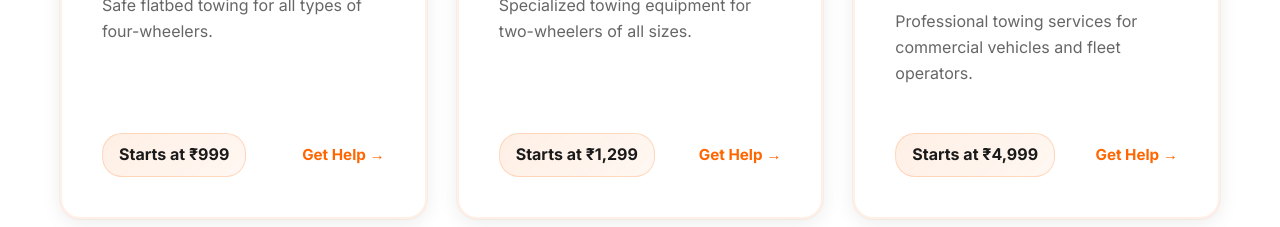
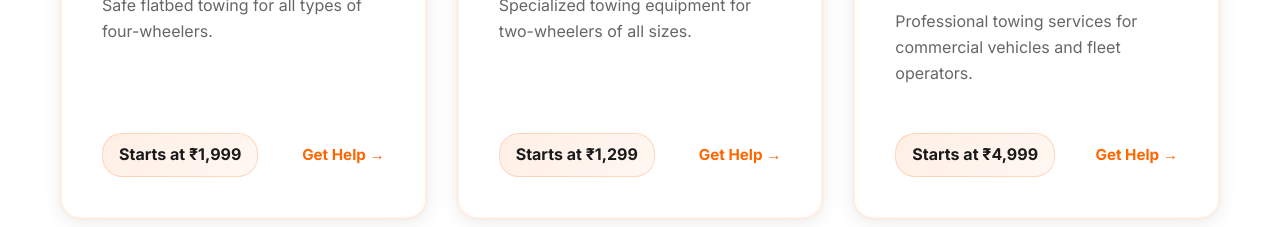
Before and after one commit to balajiprojects049-art/RSR-Express, a React (Vite) app: page / in a window 1280 px wide. Shown: the part 1480-1707 px from the top of the page. Built offline with nearby package versions, Linux system fonts and the light colour scheme.

Commit message:
Update CostEstimator and Car Towing pricing

```diff
--- a/src/components/home/CostEstimator.jsx
+++ b/src/components/home/CostEstimator.jsx
@@ -14,9 +14,9 @@ const CostEstimator = () => {
 
         // Base pricing logic (Example values in INR)
         const pricing = {
-            'bike': { 'puncture': 300, 'battery': 500, 'towing': 1200, 'fuel': 400 },
-            'car': { 'puncture': 500, 'battery': 800, 'towing': 2500, 'fuel': 600 },
-            'suv': { 'puncture': 700, 'battery': 1200, 'towing': 3500, 'fuel': 800 }
+            'bike': { 'puncture': 599, 'battery': 599, 'towing': 1299, 'fuel': 599 },
+            'car': { 'puncture': 599, 'battery': 599, 'towing': 1999, 'fuel': 599 },
+            'suv': { 'puncture': 599, 'battery': 599, 'towing': 2499, 'fuel': 599 }
         };
 
         const price = pricing[vehicle][service];
--- a/src/components/home/Services.jsx
+++ b/src/components/home/Services.jsx
@@ -16,7 +16,7 @@ const services = [
         icon: <img src={carTowingIcon} alt="Car Towing" className="custom-service-icon" width={64} height={64} />,
         title: 'Car Towing',
         desc: 'Safe flatbed towing for all types of four-wheelers.',
-        price: '₹999'
+        price: '₹1,999'
     },
     {
         icon: <img src={bikeTowingIcon} alt="Bike Towing" className="custom-service-icon" width={64} height={64} />,
```
